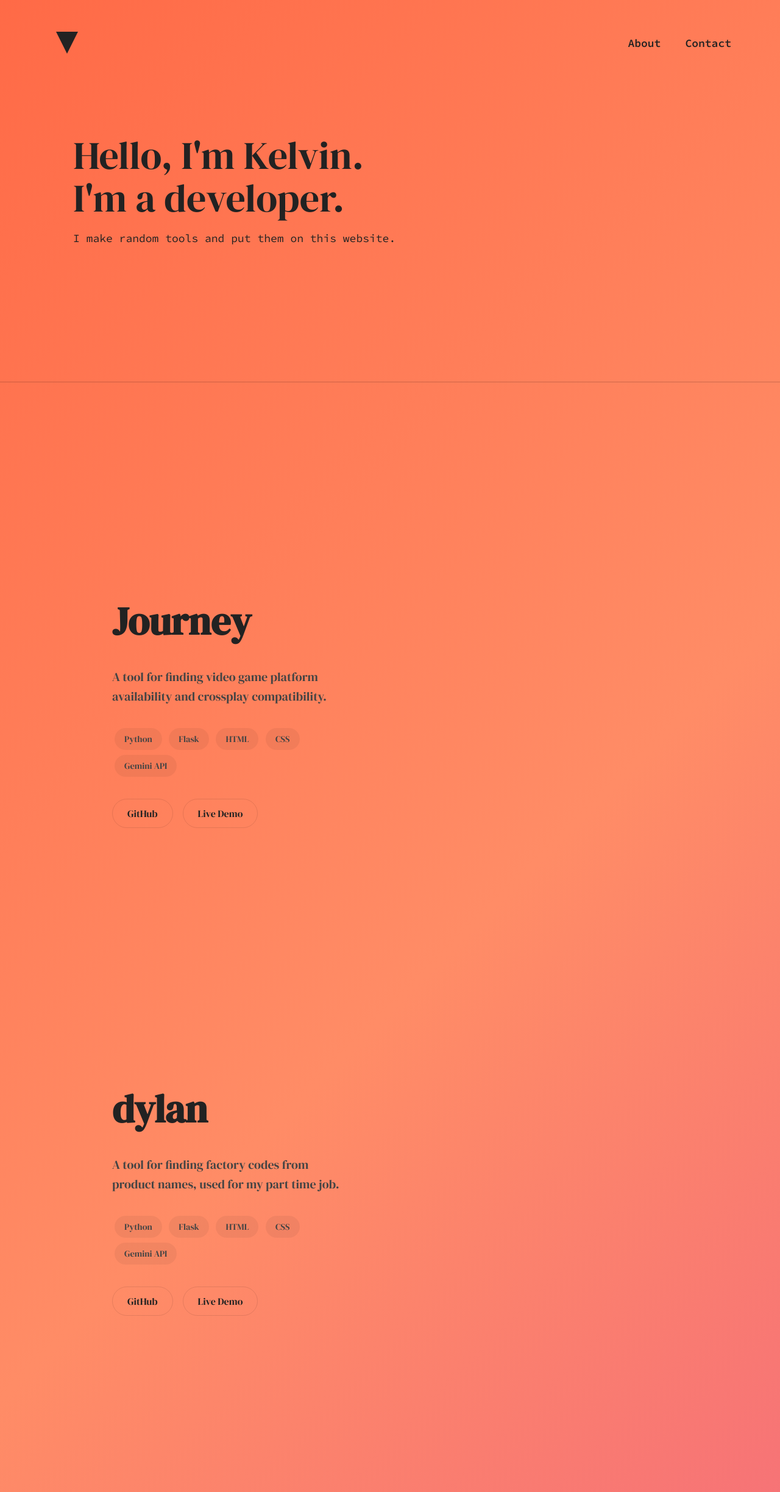
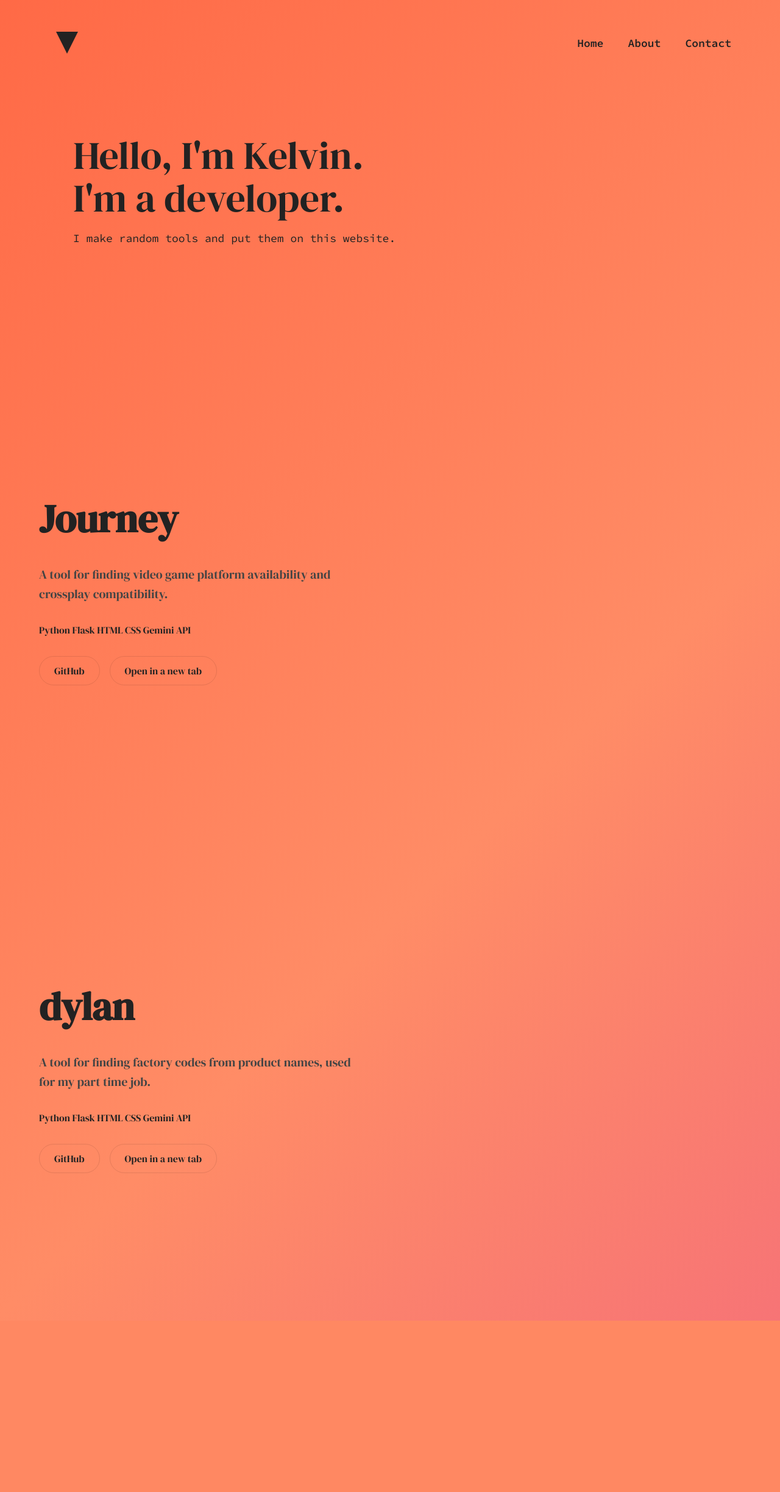
Before and after one commit to kelvinloyyipyoung/succotash, a Flask app: page / in a window 1280 px wide. Shown: the whole page at 61% size. After the commit the page ends 2166 px from the top, so only its background shows below. Run offline with Flask 3, Linux system fonts and the light colour scheme.

Commit message:
refactoring for new tag classes

```diff
--- a/templates/base.html
+++ b/templates/base.html
@@ -18,6 +18,7 @@
         </div>
         <nav>
             <ul>
+                <li><a href="{{ url_for('index') }}">Home</a></li>
                 <li><a href="{{ url_for('about')}}">About</a></li>
                 <li><a href="{{ url_for('contact')}}">Contact</a></li>
             </ul>
@@ -25,14 +26,7 @@
     </header>
 
     <main>
-        <div class="main-content">
-            <section class="intro">
-                <h1>{{ title }}</h1>
-                <p>{{ body }}</p>
-            </section>
-        </div>
-        {% block contact %}{% endblock %}
-        <div class="separator"></div>
+        {% block content %}{% endblock %}
         {% block projects %}{% endblock %}
     </main>
 </body>
--- a/templates/contact.html
+++ b/templates/contact.html
@@ -1,8 +1,11 @@
 {% extends 'base.html' %}
 
-{% block contact %}
+{% block content %}
     <div class="main-content">
         <section class="intro">
+            <h1>{{ title }}</h1>
+            <p>{{ body }}</p>
+
             {% for key, value in contact_info.items() %}
             <p>{{ key }}: {{ value }}</p>
             {% endfor %}
--- a/templates/index.html
+++ b/templates/index.html
@@ -1,15 +1,23 @@
 {% extends 'base.html' %}
 
+{% block content %}
+    <div class="main-content">
+        <section class="intro">
+            <h1>{{ title }}</h1>
+            <p>{{ body }}</p>
+        </section>
+    </div>
+{% endblock %}
 {% block projects %}
-    <div class="main-content">
+    <div class="projects-container">
         {% for project in projects %}
             <section class="project-section">
                 <div class="project-content">
                     <h2 class="project-title">{{ project.title }}</h2>
                     <p class="project-description">{{ project.description }}</p>
-                    <div class="tech-stack">
+                    <div class="tech-stack tag-container">
                         {% for tech in project.technologies %}
-                            <span class="tech-tag">{{ tech }}</span>
+                            <span class="tag tag-{{ tech.lower() }}">{{ tech }}</span>
                         {% endfor %}
                     </div>
                     <div class="project-links">
@@ -17,15 +25,10 @@
                             <a href="{{ project.github_link }}" target="_blank">GitHub</a>
                         {% endif %}
                         {% if project.live_link %}
-                            <a href="{{ project.live_link }}" target="_blank">Live Demo</a>
+                            <a href="{{ project.live_link }}" target="_blank">Open in a new tab</a>
                         {% endif %}
                     </div>
                 </div>
-                {% if project.image %}
-                    <div class="project-image">
-                        <img src="{{ project.image }}" alt="{{ project.title }} preview">
-                    </div>
-                {% endif %}
             </section>
         {% endfor %}
     </div>
```
Also changed, not shown: templates/about.html (+9 -0 lines). Lines whose indentation alone changed are shown as unchanged.
